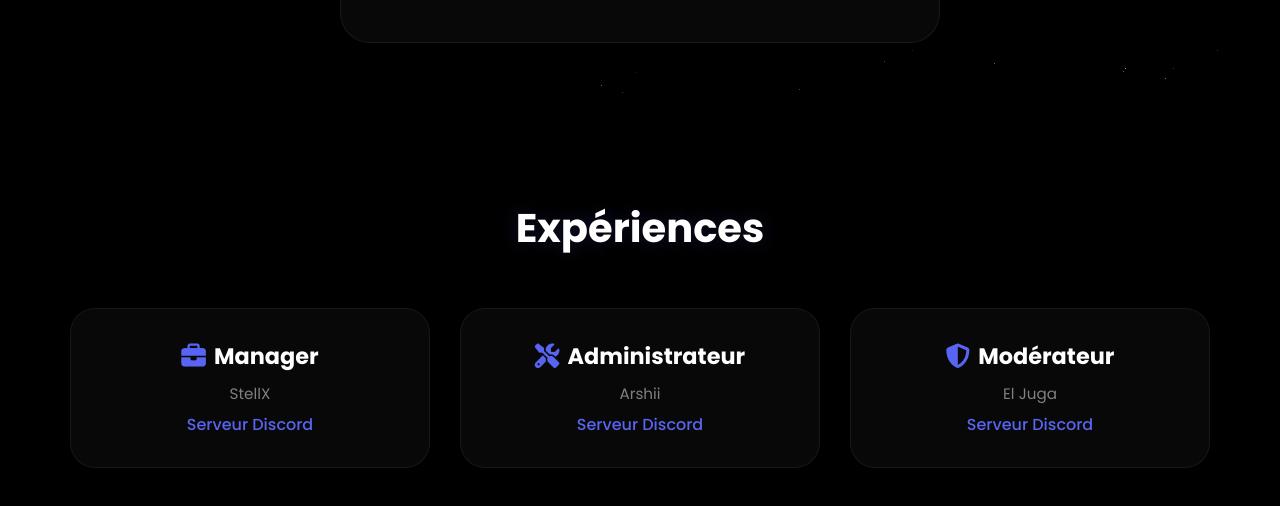
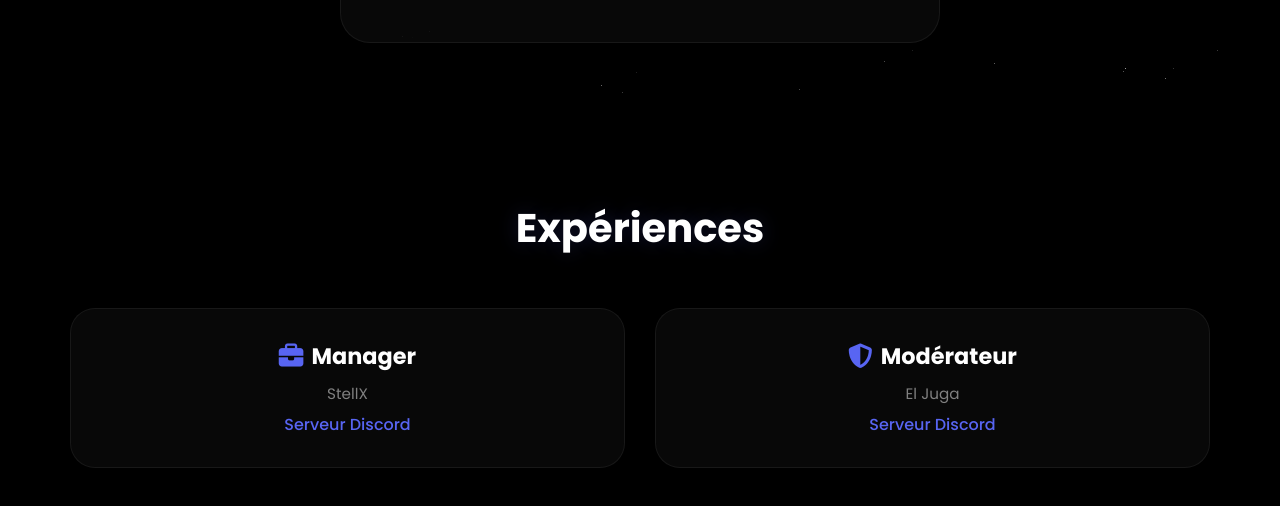
Before and after one commit to lyvendev/gabonx, a plain HTML site: page index.html in a window 1280 px wide. Shown: the part 702-1208 px from the top of the page. Drawn offline with Linux system fonts and the light colour scheme.

Commit message:
Update index.html

```diff
--- a/index.html
+++ b/index.html
@@ -109,11 +109,6 @@ h1 { font-size:3.5em; font-weight:700; margin-bottom:15px; color:#fff; letter-sp
         <a href="https://discord.gg/bTfQbAfkb" target="_blank">Serveur Discord</a>
       </div>
       <div class="experience-card">
-        <h3><i class="fas fa-tools neon-badge"></i> Administrateur</h3>
-        <p>Arshii</p>
-        <a href="https://discord.gg/arshii" target="_blank">Serveur Discord</a>
-      </div>
-      <div class="experience-card">
         <h3><i class="fas fa-shield-alt neon-badge"></i> Modérateur</h3>
         <p>El Juga</p>
         <a href="https://discord.gg/el-juga-1325849551587901550" target="_blank">Serveur Discord</a>
```
